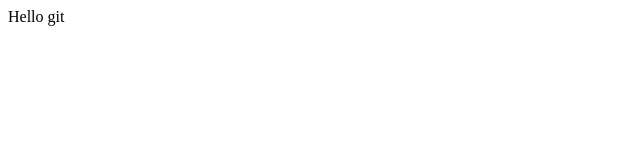
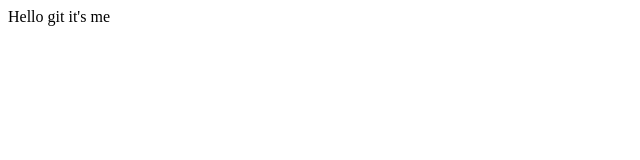
Before and after one commit to Jingli2017/project-website, a plain HTML site: page index.html in a window 1280 px wide. Shown: the full height of the page, 0-640 px from the left. Drawn offline with Linux system fonts and the light colour scheme.

Commit message:
Modified index.html to a happier message

```diff
--- a/index.html
+++ b/index.html
@@ -1,6 +1,6 @@
 <html>
 <header><title>My Webpage</title></header>
 <body>
-	Hello git
+	Hello git it's me
 </body>
 </html>
```
